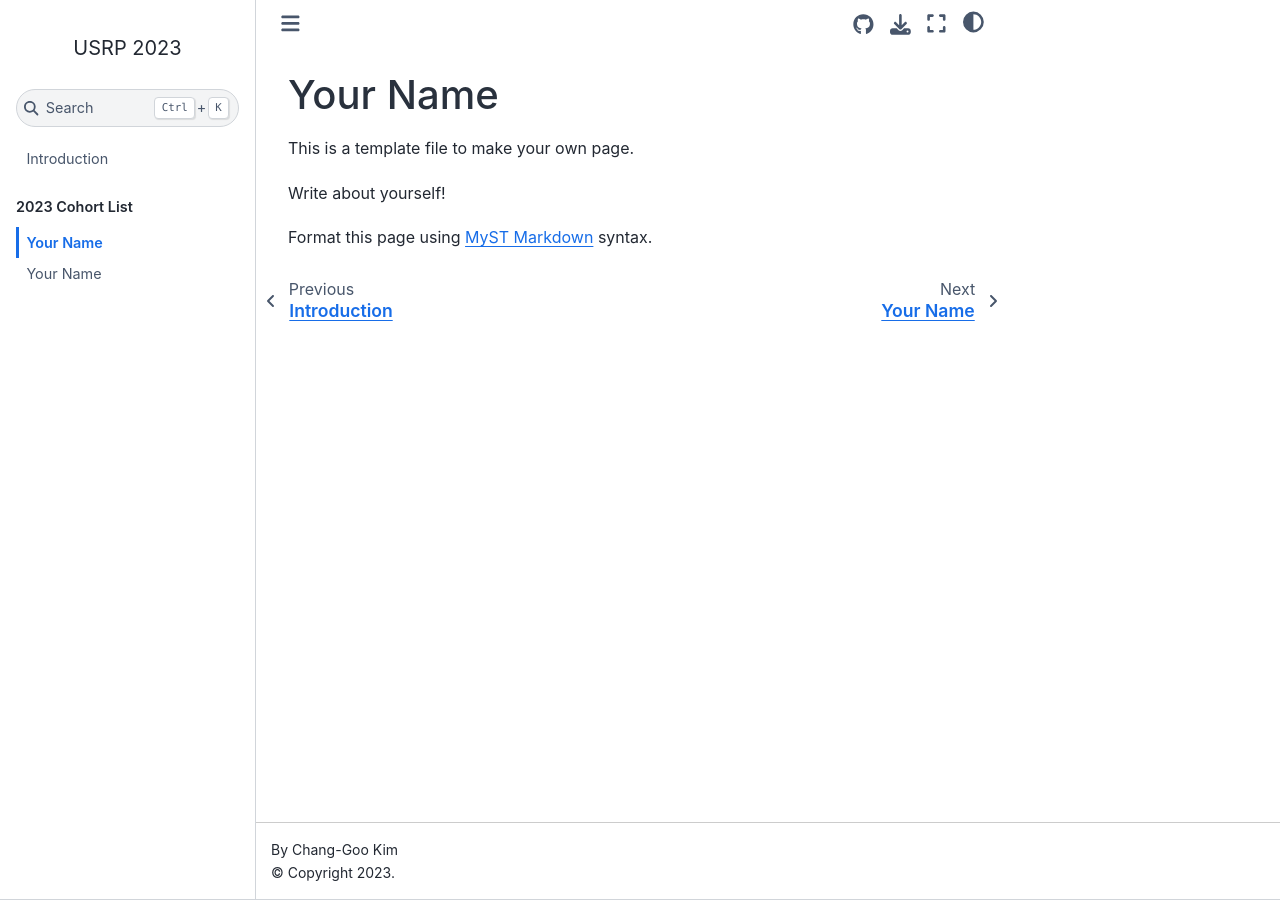
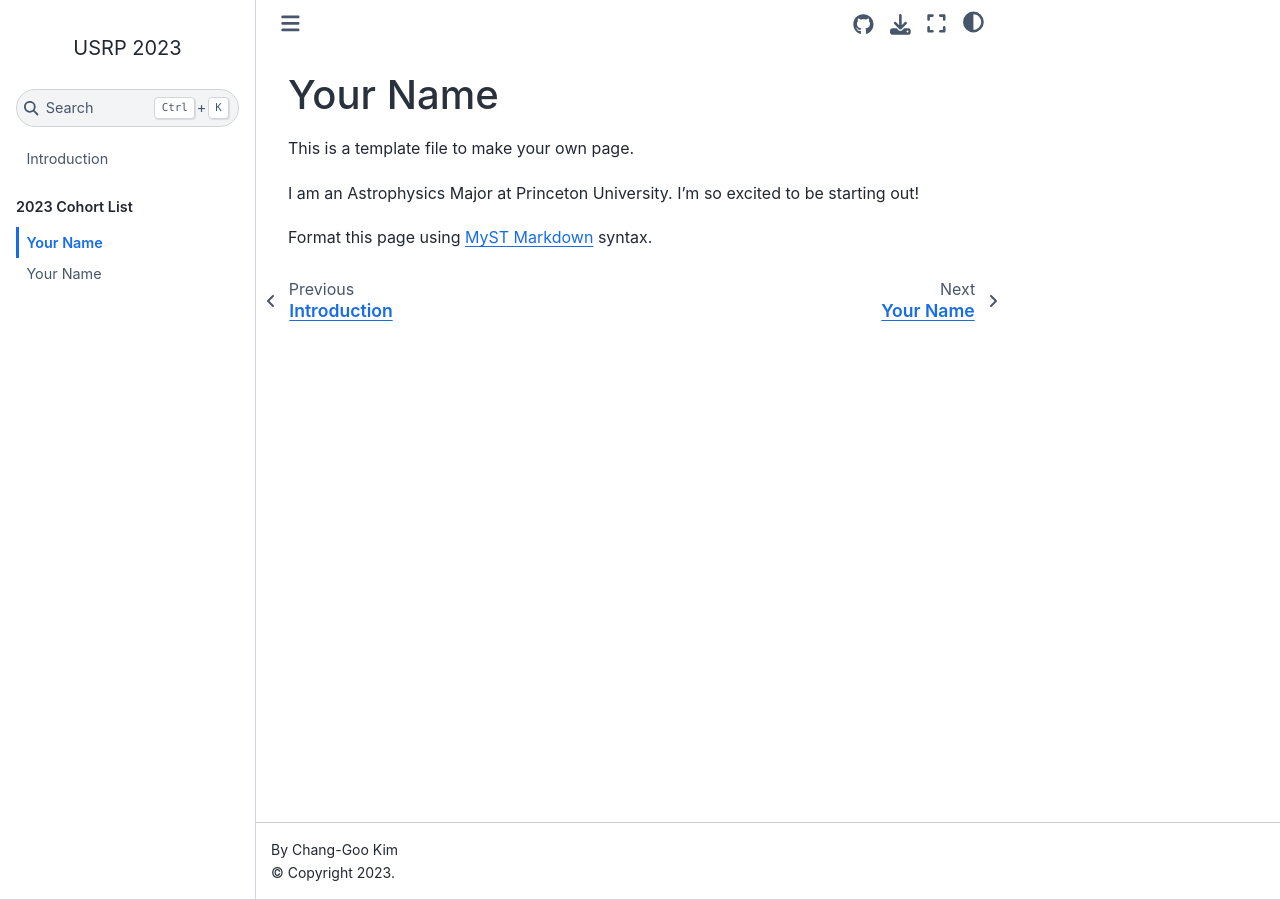
Before and after one commit to changgoo/usrp-introduction, a Jupyter Book: the page built from docs/students/James_Robinson.md, in a window 1280 px wide. Built offline with Jupyter Book 1.0.4 settings and Sphinx 7.4.7 and the Sphinx Book theme 1.1.4, drawn with Linux system fonts in a browser that asks for light colours.

Commit message:
Changed my bio

```diff
--- a/docs/students/James_Robinson.md
+++ b/docs/students/James_Robinson.md
@@ -2,6 +2,6 @@
 
 This is a template file to make your own page.
 
-Write about yourself!
+I am an Astrophysics Major at Princeton University. I'm so excited to be starting out!
 
 Format this page using [MyST Markdown](https://jupyterbook.org/en/stable/content/index.html) syntax.
```
